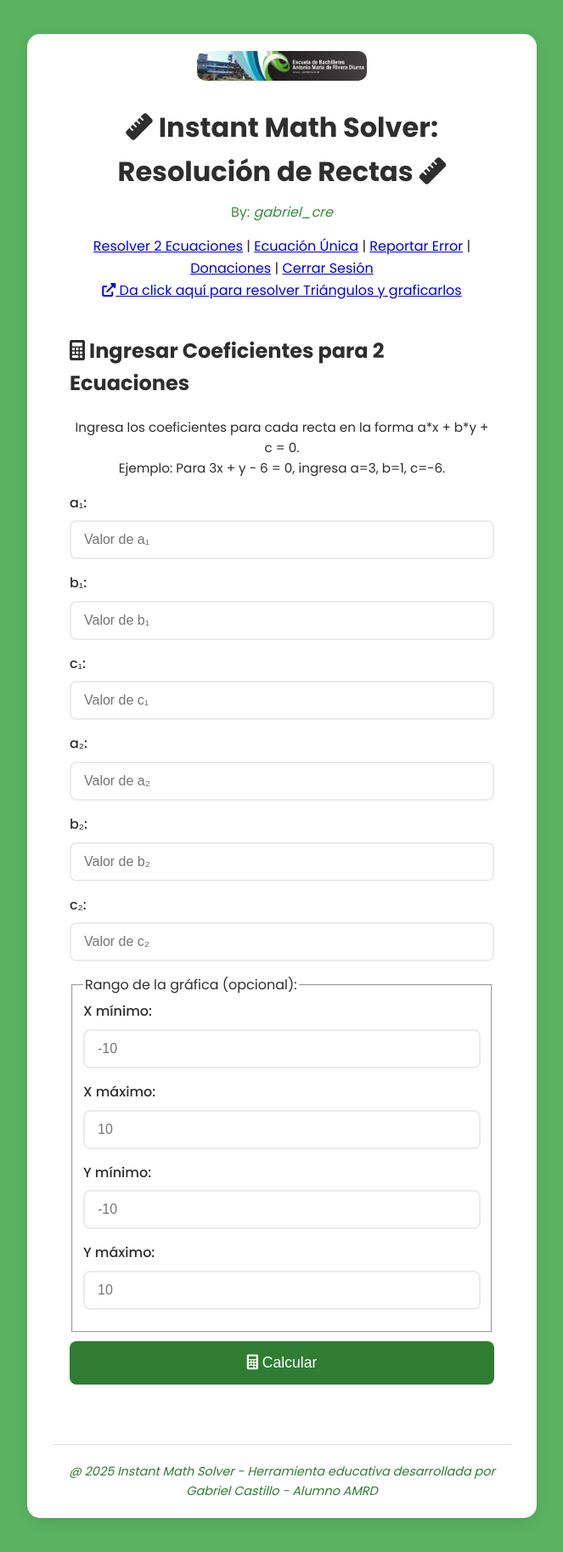
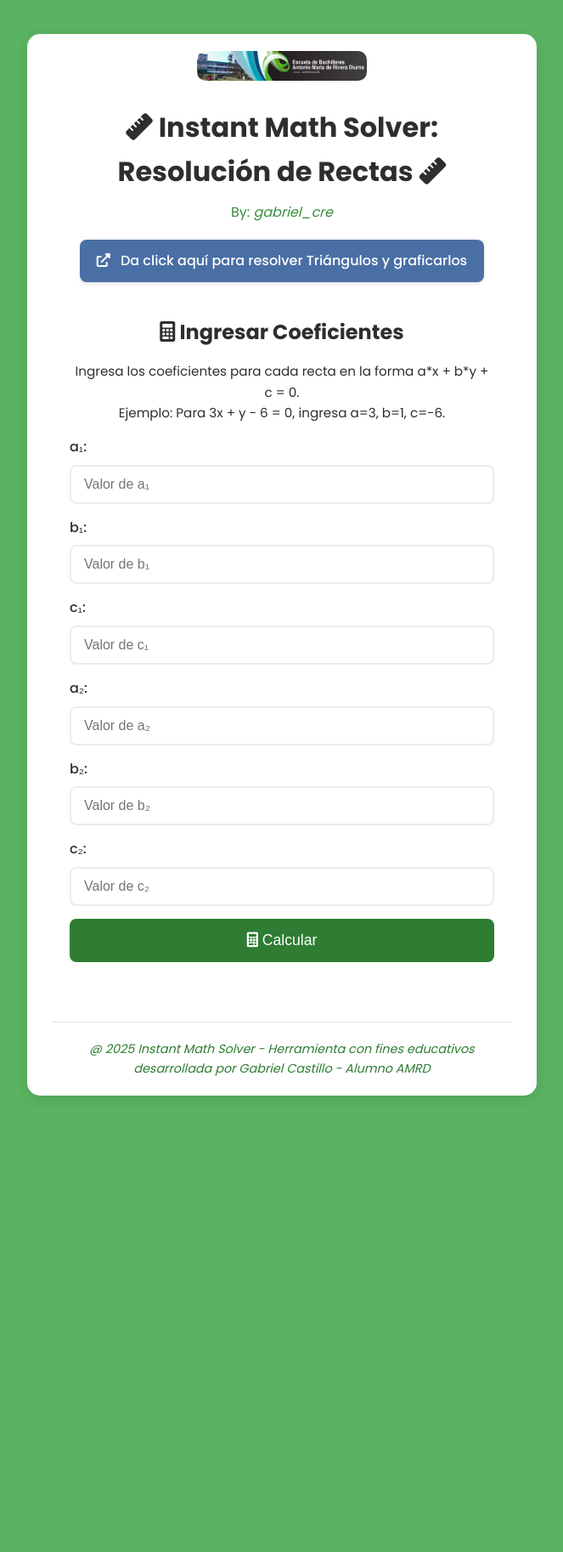
Before and after one commit to Gabriel-creZ/nismoos-rectas1, a Flask app: page / in a window 1280 px wide. Shown: the whole page at 85% size, without its empty margins (308-971 px from the left). After the commit the page ends 1289 px from the top, so only its background shows below. Run offline with Flask 2, Linux system fonts and the light colour scheme; the visitor is signed in with stand-in values (Sample User, id 1).

Commit message:
Return a final realease 1

```diff
--- a/app.py
+++ b/app.py
@@ -1,43 +1,20 @@
+from flask import Flask, render_template, request, redirect, url_for, session, flash
 import math
-import io
-import base64
-import smtplib
-from email.mime.text import MIMEText
-
 import numpy as np
 import matplotlib
 matplotlib.use("Agg")
 import matplotlib.pyplot as plt
-
-from flask import Flask, render_template, request, redirect, url_for, session, flash
+import io
+import base64
 
 app = Flask(__name__)
-app.secret_key = 'j350z271123r'
+app.secret_key = 'j350z271123r'  # Clave de seguridad para el login
+
+# Configuración de sesión (para mantener el login activo)
 app.config['SESSION_PERMANENT'] = True
-app.config['PERMANENT_SESSION_LIFETIME'] = 3600
-app.config['SESSION_TYPE'] = 'filesystem'
+app.config['PERMANENT_SESSION_LIFETIME'] = 3600  # 1 hora en segundos
 
-def enviar_reporte_error(mensaje):
-    destinatario = "castilloreyesgabriel4@gmail.com"
-    asunto = "Reporte de Error - Instant Math Solver"
-
-    smtp_server = "smtp.gmail.com"
-    smtp_port = 587
-    correo_origen = "castilloreyesgabriel4@gmail.com"
-    password = "wkiqrqkcvhoirdyr"
-
-    msg = MIMEText(mensaje)
-    msg["Subject"] = asunto
-    msg["From"] = correo_origen
-    msg["To"] = destinatario
-
-    try:
-        with smtplib.SMTP(smtp_server, smtp_port) as server:
-            server.starttls()
-            server.login(correo_origen, password)
-            server.sendmail(correo_origen, destinatario, msg.as_string())
-    except Exception as e:
-        print(f"Error al enviar reporte: {e}")
+# --- Funciones de cálculo y graficado ---
 
 def resolverSistema(a1, b1, c1, a2, b2, c2):
     det = a1 * b2 - a2 * b1
@@ -71,16 +48,22 @@ def resolverSistema(a1, b1, c1, a2, b2, c2):
 
 def calcularDatosRecta(a, b, c):
     datos = {}
-    datos["pendiente"] = None if abs(b) < 1e-14 else -a / b
+    if abs(b) < 1e-14:
+        datos["pendiente"] = None
+    else:
+        datos["pendiente"] = -a / b
     datos["interseccionX"] = None if abs(a) < 1e-14 else -c / a
     datos["interseccionY"] = None if abs(b) < 1e-14 else -c / b
-    datos["anguloConEjeX"] = 90.0 if datos["pendiente"] is None else math.degrees(math.atan(datos["pendiente"]))
+    if datos["pendiente"] is None:
+        datos["anguloConEjeX"] = 90.0
+    else:
+        datos["anguloConEjeX"] = math.degrees(math.atan(datos["pendiente"]))
     datos["distanciaAlOrigen"] = abs(c) / math.sqrt(a * a + b * b)
     return datos
 
-def graficarRectas(a1, b1, c1, a2, b2, c2, resultado, x_min=-10, x_max=10, y_min=-10, y_max=10):
+def graficarRectas(a1, b1, c1, a2, b2, c2, resultado):
     plt.figure(figsize=(7, 7))
-    x_vals = np.linspace(x_min, x_max, 400)
+    x_vals = np.linspace(-10, 10, 400)
 
     def get_y(a, b, c, x_array):
         return None if abs(b) < 1e-14 else (-a * x_array - c) / b
@@ -99,7 +82,7 @@ def graficarRectas(a1, b1, c1, a2, b2, c2, resultado, x_min=-10, x_max=10, y_min
         x_const = -c2 / a2
         plt.axvline(x_const, color='teal', label=f"R2: x = {x_const:.2f}")
 
-    if resultado["tipo"] == "interseccion" and resultado["punto"]:
+    if resultado["tipo"] == "interseccion" and resultado["punto"] is not None:
         x_sol, y_sol = resultado["punto"]
         plt.plot(x_sol, y_sol, 'ko', label="Intersección")
 
@@ -108,71 +91,40 @@ def graficarRectas(a1, b1, c1, a2, b2, c2, resultado, x_min=-10, x_max=10, y_min
     plt.xlabel("Eje X")
     plt.ylabel("Eje Y")
     plt.title("Gráfica de las Rectas")
-    plt.legend(loc="upper right")
+    plt.legend()
     plt.grid(True)
-    plt.xlim(x_min, x_max)
-    plt.ylim(y_min, y_max)
-    plt.gca().set_aspect('equal', adjustable='box')
+    plt.axis('equal')
 
     buf = io.BytesIO()
-    plt.savefig(buf, format="png", dpi=100)
+    plt.savefig(buf, format="png")
     buf.seek(0)
     plt.close()
     return buf
 
-def graficarRectaUnica(a, b, c, x_min=-10, x_max=10, y_min=-10, y_max=10):
-    plt.figure(figsize=(7, 7))
-    x_vals = np.linspace(x_min, x_max, 400)
-
-    y = (-a * x_vals - c) / b if abs(b) > 1e-14 else None
-    if y is not None:
-        plt.plot(x_vals, y, label=f"{a}x + {b}y + {c} = 0", color="purple")
-    else:
-        x_const = -c / a
-        plt.axvline(x_const, color="purple", label=f"x = {x_const:.2f}")
-
-    plt.axhline(0, color='black', linewidth=0.5)
-    plt.axvline(0, color='black', linewidth=0.5)
-    plt.xlabel("Eje X")
-    plt.ylabel("Eje Y")
-    plt.title("Gráfica de la Recta")
-    plt.legend(loc="upper right")
-    plt.grid(True)
-    plt.xlim(x_min, x_max)
-    plt.ylim(y_min, y_max)
-    plt.gca().set_aspect("equal", adjustable="box")
-
-    buf = io.BytesIO()
-    plt.savefig(buf, format="png", dpi=100)
-    buf.seek(0)
-    plt.close()
-    return buf
-
-def parse_optional_float(valor, default):
-    """Convierte a float el valor recibido, usando el valor por defecto si el campo está vacío."""
-    if valor is None:
-        return default
-    valor = valor.strip()
-    return float(valor) if valor != "" else default
+# --- Rutas para login y autenticación ---
 
 @app.route("/login", methods=["GET", "POST"])
 def login():
     if request.method == "POST":
         username = request.form.get("username")
         password = request.form.get("password")
+        # Validación con usuario "alumno" y contraseña "amrd"
         if username == "alumno" and password == "amrd":
             session["logged_in"] = True
             session["user"] = username
             return redirect(url_for("index"))
         else:
             flash("Usuario o contraseña incorrectos, intente de nuevo.")
+            return render_template("login.html")
     return render_template("login.html")
 
 @app.route("/logout")
 def logout():
-    session.clear()
+    session.pop("logged_in", None)
     flash("Sesión cerrada correctamente.")
     return redirect(url_for("login"))
+
+# --- Ruta principal (index) ---
 
 @app.route("/", methods=["GET", "POST"])
 def index():
@@ -181,99 +133,49 @@ def index():
 
     if request.method == "POST":
         try:
-            # Conversión robusta a float para coeficientes
-            a1 = float(request.form.get("a1", "0").strip())
-            b1 = float(request.form.get("b1", "0").strip())
-            c1 = float(request.form.get("c1", "0").strip())
-            a2 = float(request.form.get("a2", "0").strip())
-            b2 = float(request.form.get("b2", "0").strip())
-            c2 = float(request.form.get("c2", "0").strip())
-
-            # Rango de la gráfica, usando valores por defecto si están vacíos
-            x_min = parse_optional_float(request.form.get("x_min", ""), -10)
-            x_max = parse_optional_float(request.form.get("x_max", ""), 10)
-            y_min = parse_optional_float(request.form.get("y_min", ""), -10)
-            y_max = parse_optional_float(request.form.get("y_max", ""), 10)
-
-            if x_min >= x_max or y_min >= y_max:
-                flash("Error: Los valores máximos deben ser mayores que los mínimos")
-                return render_template("index.html")
-
+            a1 = float(request.form["a1"])
+            b1 = float(request.form["b1"])
+            c1 = float(request.form["c1"])
+            a2 = float(request.form["a2"])
+            b2 = float(request.form["b2"])
+            c2 = float(request.form["c2"])
         except ValueError:
-            flash("Error: Ingresa solo números válidos (ej. 3, -2.5, 0.7). Usa punto para decimales.")
-            return render_template("index.html")
+            return render_template("index.html", error="Por favor ingresa valores numéricos válidos.")
 
         resultado = resolverSistema(a1, b1, c1, a2, b2, c2)
         datos1 = calcularDatosRecta(a1, b1, c1)
         datos2 = calcularDatosRecta(a2, b2, c2)
 
+        # Comparación de pendientes e inclinaciones
         pendiente1 = datos1["pendiente"] if datos1["pendiente"] is not None else float('inf')
         pendiente2 = datos2["pendiente"] if datos2["pendiente"] is not None else float('inf')
-
-        comp_pendiente = "🔥 Ambas rectas tienen la misma pendiente."
         if abs(pendiente1) > abs(pendiente2):
             comp_pendiente = f"🔥 La recta 1 tiene la mayor pendiente: {datos1['pendiente']}"
         elif abs(pendiente2) > abs(pendiente1):
             comp_pendiente = f"🔥 La recta 2 tiene la mayor pendiente: {datos2['pendiente']}"
+        else:
+            comp_pendiente = "🔥 Ambas rectas tienen la misma pendiente."
 
         ang1 = datos1["anguloConEjeX"]
         ang2 = datos2["anguloConEjeX"]
-        angulo_entre_rectas = abs(ang1 - ang2) if abs(ang1 - ang2) <= 90 else 180 - abs(ang1 - ang2)
+        if ang1 > ang2:
+            comp_inclinacion = f"🌟 La recta 1 tiene mayor inclinación: {ang1}°"
+        elif ang2 > ang1:
+            comp_inclinacion = f"🌟 La recta 2 tiene mayor inclinación: {ang2}°"
+        else:
+            comp_inclinacion = "🌟 Ambas rectas tienen la misma inclinación."
 
-        buf = graficarRectas(a1, b1, c1, a2, b2, c2, resultado, x_min, x_max, y_min, y_max)
+        buf = graficarRectas(a1, b1, c1, a2, b2, c2, resultado)
         grafico = base64.b64encode(buf.getvalue()).decode("ascii")
 
         return render_template("resultado.html",
-                           resultado=resultado,
-                           datos1=datos1,
-                           datos2=datos2,
-                           comp_pendiente=comp_pendiente,
-                           angulo_entre_rectas=angulo_entre_rectas,
-                           grafico=grafico)
+                               resultado=resultado,
+                               datos1=datos1,
+                               datos2=datos2,
+                               comp_pendiente=comp_pendiente,
+                               comp_inclinacion=comp_inclinacion,
+                               grafico=grafico)
     return render_template("index.html")
 
-@app.route("/single", methods=["GET", "POST"])
-def single():
-    if not session.get("logged_in"):
-        return redirect(url_for("login"))
-
-    if request.method == "POST":
-        try:
-            a = float(request.form["a"].strip())
-            b = float(request.form["b"].strip())
-            c = float(request.form["c"].strip())
-
-            # Rango de la gráfica para la ecuación única
-            x_min = parse_optional_float(request.form.get("x_min", ""), -10)
-            x_max = parse_optional_float(request.form.get("x_max", ""), 10)
-            y_min = parse_optional_float(request.form.get("y_min", ""), -10)
-            y_max = parse_optional_float(request.form.get("y_max", ""), 10)
-        except ValueError:
-            flash("Error: Asegúrate de ingresar solo números válidos (ej. 3, -2.5, 0.7)")
-            return render_template("single.html")
-
-        datos = calcularDatosRecta(a, b, c)
-        buf = graficarRectaUnica(a, b, c, x_min, x_max, y_min, y_max)
-        grafico = base64.b64encode(buf.getvalue()).decode("ascii")
-
-        return render_template("single.html", datos=datos, grafico=grafico)
-    return render_template("single.html")
-
-@app.route("/error_report", methods=["GET", "POST"])
-def error_report():
-    if request.method == "POST":
-        mensaje = request.form.get("mensaje", "")
-        if mensaje:
-            enviar_reporte_error(mensaje)
-            flash("¡Gracias por reportar el error!")
-        else:
-            flash("Debes escribir un mensaje.")
-        return redirect(url_for("index"))
-    return render_template("error_report.html")
-
-@app.route("/donations")
-def donations():
-    return render_template("donations.html")
-
 if __name__ == "__main__":
-    app.run(debug=False)
+    app.run(debug=True)
--- a/requirements.txt
+++ b/requirements.txt
@@ -3,4 +3,3 @@ Werkzeug==2.0.3
 matplotlib==3.5.2
 numpy==1.23.5
 gunicorn==20.1.0
-fpdf==1.7.2
--- a/templates/index.html
+++ b/templates/index.html
@@ -10,45 +10,34 @@
 </head>
 <body>
   <div class="container">
+    <!-- La imagen label-image ahora es un enlace -->
     <a href="https://bachantoniomadna.milaulas.com" target="_blank" class="label-image-container">
       <img src="{{ url_for('static', filename='images/label-image.png') }}" alt="Logo Instant Math Solver" class="label-image">
     </a>
     <header class="header">
       <h1><i class="fas fa-ruler"></i> Instant Math Solver: Resolución de Rectas <i class="fas fa-ruler"></i></h1>
       <p class="creator">By: <em>gabriel_cre</em></p>
-      <nav>
-        <a href="{{ url_for('index') }}">Resolver 2 Ecuaciones</a> |
-        <a href="{{ url_for('single') }}">Ecuación Única</a> |
-        <a href="{{ url_for('error_report') }}">Reportar Error</a> |
-        <a href="{{ url_for('donations') }}">Donaciones</a> |
-        <a href="{{ url_for('logout') }}">Cerrar Sesión</a>
-      </nav>
-      <div class="external-link">
+      <div class="equation-link">
         <a href="https://resolucion-triangulos-nismoos.onrender.com" target="_blank">
           <i class="fas fa-external-link-alt"></i> Da click aquí para resolver Triángulos y graficarlos
         </a>
       </div>
     </header>
 
-    {% with messages = get_flashed_messages() %}
-      {% if messages %}
-        <div class="error-message">
-          {% for msg in messages %}
-            <p><i class="fas fa-exclamation-circle"></i> {{ msg }}</p>
-          {% endfor %}
-        </div>
-      {% endif %}
-    {% endwith %}
+    {% if error %}
+      <div class="error-message">
+        <p><i class="fas fa-exclamation-circle"></i> {{ error }}</p>
+      </div>
+    {% endif %}
 
     <div class="content">
       <div class="form-container">
-        <h2><i class="fas fa-calculator"></i> Ingresar Coeficientes para 2 Ecuaciones</h2>
+        <h2 class="form-title"><i class="fas fa-calculator"></i> Ingresar Coeficientes</h2>
         <div class="instruction">
           Ingresa los coeficientes para cada recta en la forma a*x + b*y + c = 0.<br>
           Ejemplo: Para 3x + y - 6 = 0, ingresa a=3, b=1, c=-6.
         </div>
         <form method="POST">
-          <!-- Primera ecuación -->
           <div class="form-group">
             <label for="a1">a₁:</label>
             <input type="text" name="a1" id="a1" placeholder="Valor de a₁" required>
@@ -61,7 +50,6 @@
             <label for="c1">c₁:</label>
             <input type="text" name="c1" id="c1" placeholder="Valor de c₁" required>
           </div>
-          <!-- Segunda ecuación -->
           <div class="form-group">
             <label for="a2">a₂:</label>
             <input type="text" name="a2" id="a2" placeholder="Valor de a₂" required>
@@ -74,33 +62,15 @@
             <label for="c2">c₂:</label>
             <input type="text" name="c2" id="c2" placeholder="Valor de c₂" required>
           </div>
-          <!-- Rango opcional -->
-          <fieldset>
-            <legend>Rango de la gráfica (opcional):</legend>
-            <div class="form-group">
-              <label for="x_min">X mínimo:</label>
-              <input type="text" name="x_min" id="x_min" placeholder="-10">
-            </div>
-            <div class="form-group">
-              <label for="x_max">X máximo:</label>
-              <input type="text" name="x_max" id="x_max" placeholder="10">
-            </div>
-            <div class="form-group">
-              <label for="y_min">Y mínimo:</label>
-              <input type="text" name="y_min" id="y_min" placeholder="-10">
-            </div>
-            <div class="form-group">
-              <label for="y_max">Y máximo:</label>
-              <input type="text" name="y_max" id="y_max" placeholder="10">
-            </div>
-          </fieldset>
-          <button type="submit" class="btn"><i class="fas fa-calculator"></i> Calcular</button>
+          <button type="submit" class="btn">
+            <i class="fas fa-calculator"></i> Calcular
+          </button>
         </form>
       </div>
     </div>
 
     <div class="footer">
-      <em>@ 2025 Instant Math Solver - Herramienta educativa desarrollada por Gabriel Castillo - Alumno AMRD</em>
+      <em>@ 2025 Instant Math Solver - Herramienta con fines educativos desarrollada por Gabriel Castillo - Alumno AMRD</em>
     </div>
   </div>
 </body>
--- a/templates/login.html
+++ b/templates/login.html
@@ -15,7 +15,9 @@
         <img src="{{ url_for('static', filename='images/logo.png') }}" alt="Logo Instant Math Solver" class="logo">
       </a>
     </div>
+
     <h2 class="login-title"><i class="fas fa-ruler"></i> Acceso para el Usuario AMRD 🦌</h2>
+
     {% with messages = get_flashed_messages() %}
       {% if messages %}
         <div class="error-message">
@@ -25,6 +27,7 @@
         </div>
       {% endif %}
     {% endwith %}
+
     <form method="POST" action="{{ url_for('login') }}" class="login-form">
       <div class="form-group">
         <label for="username"><i class="fas fa-user"></i> Usuario:</label>
@@ -38,8 +41,9 @@
         <i class="fas fa-sign-in-alt"></i> Ingresar
       </button>
     </form>
+
     <div class="footer">
-      <p><em>@ 2025 Instant Math Solver - Herramienta educativa desarrollada por Gabriel Castillo - Alumno AMRD</em></p>
+      <p><em>@ 2025 Instant Math Solver - Herramienta con fines educativos desarrollada por Gabriel Castillo - Alumno AMRD</em></p>
     </div>
   </div>
 </body>
```
Also changed, not shown: templates/resultado.html (+19 -31 lines).
